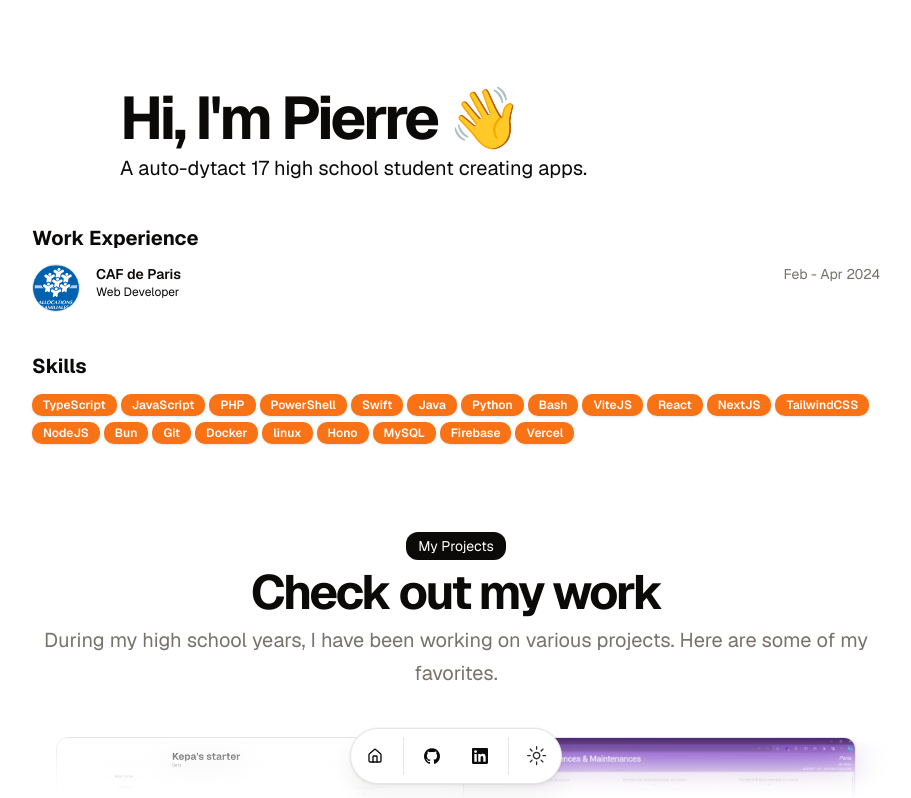
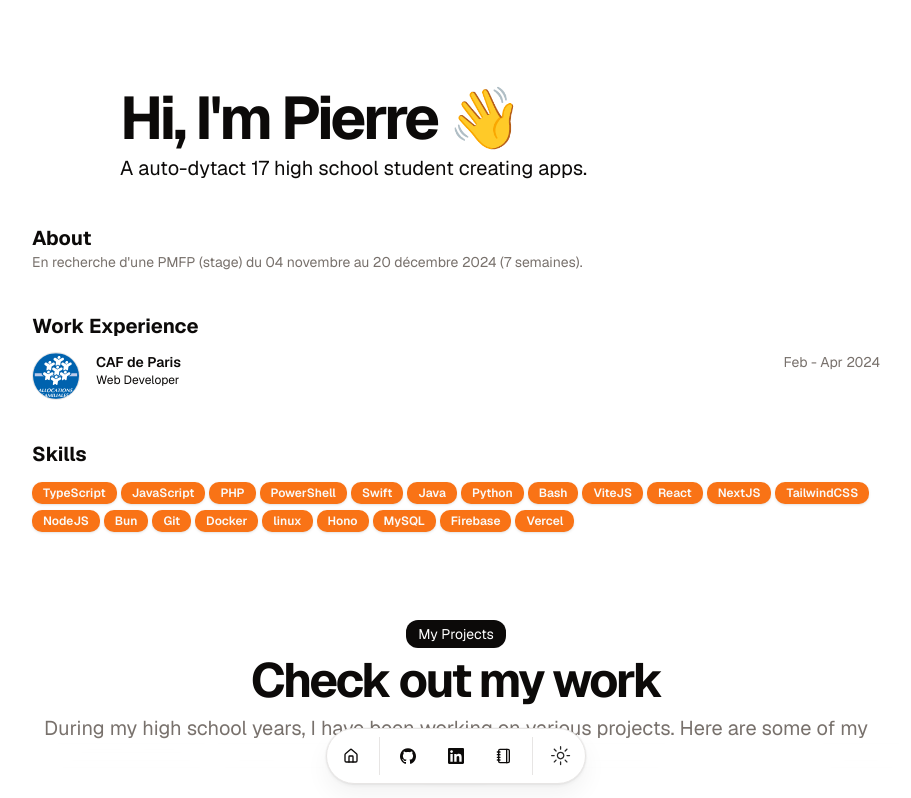
Before and after one commit to Piarre/portfolio, a Next.js app: page / in a window 1280 px wide. Shown: the top 798 px of the page, without its empty margins (184-1095 px from the left). Built offline with nearby package versions, Linux system fonts and the light colour scheme.

Commit message:
Add summary and resume link to resume data

```diff
--- a/src/data/resume.tsx
+++ b/src/data/resume.tsx
@@ -5,6 +5,7 @@ import { CodeIcon, HomeIcon, NotebookIcon, PencilLine } from "lucide-react";
 export const DATA: IData = {
   name: "Pierre",
   initials: "PI",
+  summary: "En recherche d'une PMFP (stage) du 04 novembre au 20 décembre 2024 (7 semaines).",
   url: "https://pierre-ide.fr",
   location: "Paris, FR",
   locationLink: "https://www.google.com/maps/place/paris",
@@ -49,6 +50,12 @@ export const DATA: IData = {
         icon: Icons.linkedin,
         navbar: true,
       },
+      Resume: {
+        name: "Resume",
+        url: "/resume.pdf",
+        icon: NotebookIcon,
+        navbar: true,
+      }
     },
   },
 
```
Also changed, not shown: 1 other file (tests, documents, lock files or other folders).
